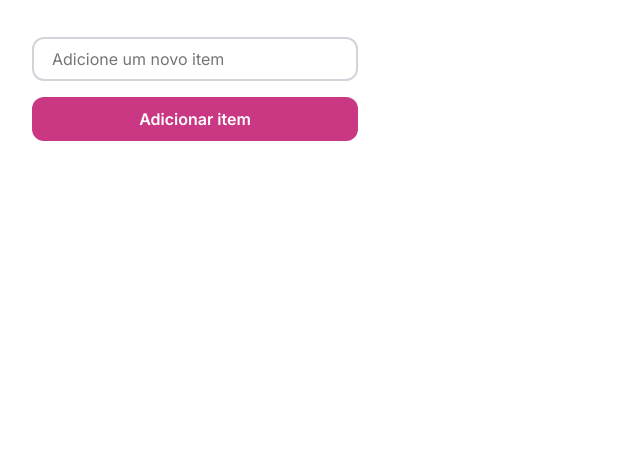
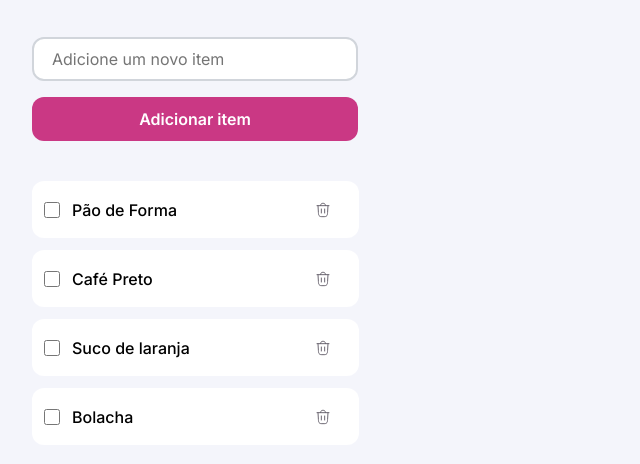
Before and after one commit to Liamrosado/Quicklist, a plain HTML site: page index.html in a window 1280 px wide. Shown: the part 96-560 px from the top of the page, without its empty margins (0-640 px from the left). Drawn offline with Linux system fonts and the light colour scheme.

Commit message:
adding the initial items and the alert when you remove some item

```diff
--- a/index.html
+++ b/index.html
@@ -22,8 +22,47 @@
                 <fieldset id="novo-item">
                     <input type="text" name="item" id="item" placeholder="Adicione um novo item">
                     <button type="submit">Adicionar item</button>
+                </fieldset>
 
-                </fieldset>
+                <ul id="cadastrados">
+                    <div class="items">
+                        <div class="button">
+                            <input type="checkbox" name="Pão" id="Pão">
+                            <label for="Pão">Pão de Forma</label>
+                            <input type="image" name="remover" src="imgs/Frame.svg" alt="Remover">
+                        </div>
+                    </div>
+                    <div class="items">
+                        <div class="button">
+                            <input type="checkbox" name="Café" id="Café">
+                            <label for="Café">Café Preto</label>
+                            <input type="image" name="remover" src="imgs/Frame.svg" alt="Remover">
+                        </div>
+                    </div>
+                    <div class="items">
+                        <div class="button">
+                            <input type="checkbox" name="Suco" id="Suco">
+                            <label for="Suco">Suco de laranja</label>
+                            <input type="image" name="remover" src="imgs/Frame.svg" alt="Remover">
+                        </div>
+                    </div>
+                    <div class="items">
+                        <div class="button">
+                            <input type="checkbox" name="Bolacha" id="Bolacha">
+                            <label for="Bolacha">Bolacha</label>
+                            <input type="image" name="remover" src="imgs/Frame.svg" alt="Remover">
+                        </div>
+                    </div>
+                </ul>
+
+
+                    <div id="removido" class="items desativado">
+                        <div class="button">
+                            <img src="imgs/warning-circle-filled.svg" alt="warning">
+                            <label for="alert">O item foi removido da lista</label>
+                            <input type="image" name="Delete" src="imgs/delete-small.svg" alt="Remover alerta">
+                        </div>
+                    </div>
             </form>
 
         </main>
--- a/style.css
+++ b/style.css
@@ -32,7 +32,9 @@ box-sizing: border-box;
 
 }
 
-
+body{
+    background-color: var(--bg-primary);
+}
 
 
 main{
@@ -102,12 +104,58 @@ main{
 
 }
 
+#cadastrados{
+    display: grid;
+    gap: .75rem;
+    max-width: 327px;
+    min-height: 264px;
+    margin-bottom: 2.25rem;
+}
+
+.button{
+    height: 33px;
+    display: flex;
+    align-items: center;
+    gap: .75rem;
+
+    & input[type="checkbox"]{
+        width: 1rem;
+        height: 1rem;
+    }
+
+    & label{
+        width: 231px;
+    }
+}
+
+.items{
+    width: 327px;
+    border-radius: .75rem;
+    background-color: var(--bg-secondary);
+    height: 3.5625rem;
+    font: var(--text-bs);
+    padding:.75rem;
+}
+
+#removido{
+    background-color: var(--danger);
+    color: var(--bg-secondary);
+    height: 2.75rem;
+    padding: .75rem ;
+    & .button{
+        height: 1.25rem ;
+        gap:.5rem ;
+
+        & label{
+            width: 247px ;
+        }
+    }
+}
 
 
-
-
-
-
+.desativado{
+    display: none;
+}
 
 
 
@@ -143,6 +191,27 @@ main{
         }
     }
 
+    #cadastrados{
+        max-width: 627px;
+        min-height: 232px;
+
+    }
+
+    .items{
+        width:627px;
+        height: 3.0625rem;
+        padding: .5rem .75rem;
+    }
+
+    .button label{
+        width:531px;
+    }
+
+    #removido .button label{
+        width: 547px ;
+    }
+
+
 
 
 
```
Also changed, not shown: imgs/delete-small.svg (added).
